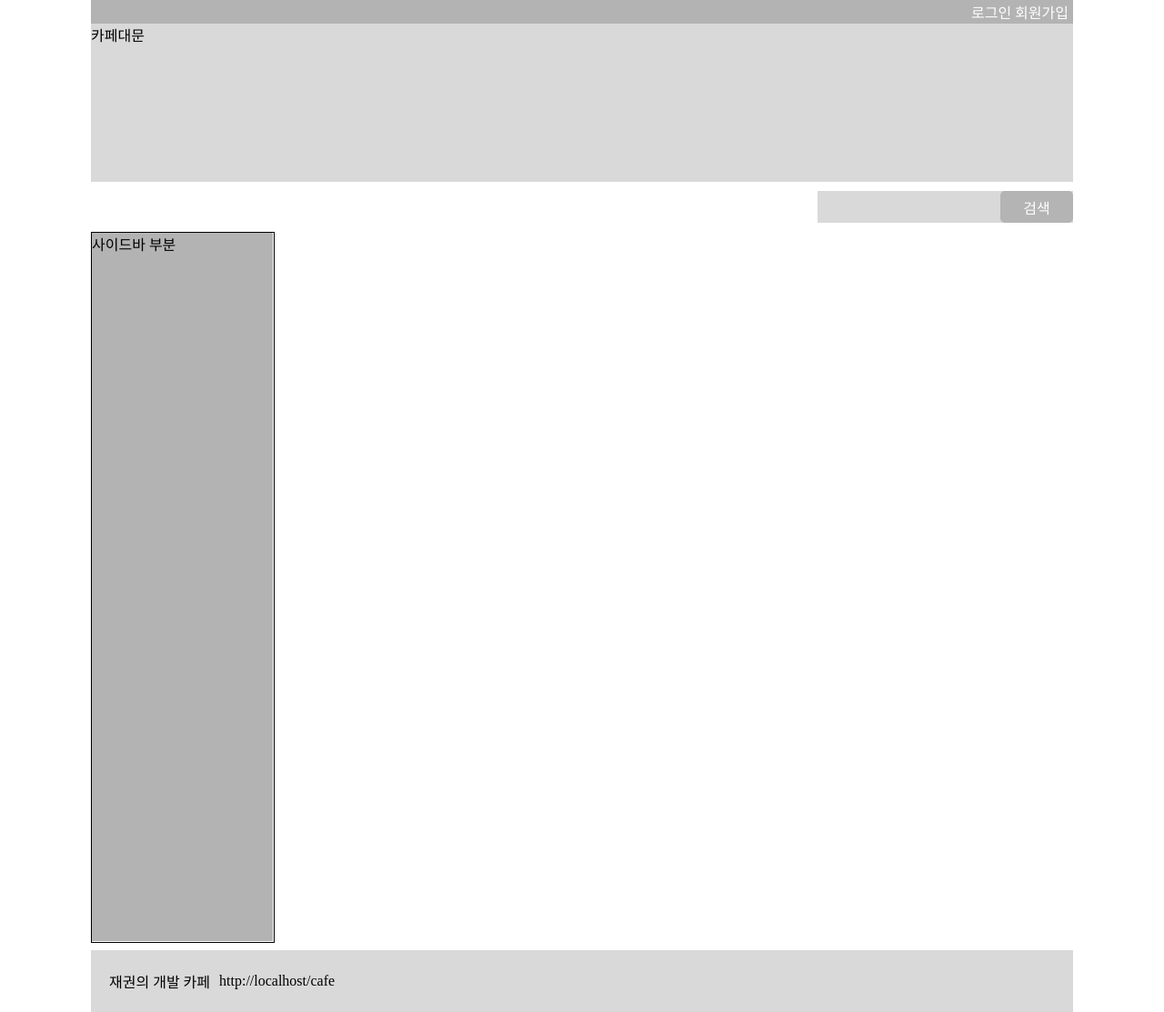
After one commit to yongsubchoi/naver_cafe, a CodeIgniter app: the page made by CI/application/views/layouts/layout.php in a window 1280 px wide. The commit adds this page. Shown: the whole page at 91% size. Run offline with CodeIgniter, Linux system fonts and the light colour scheme; data that the repository does not hold is empty.

Commit message:
UPDATE header,footer,sidebar 레이아웃 파일들 하나로 통합

```diff
--- /dev/null
+++ b/CI/application/views/layouts/layout.php
@@ -0,0 +1,61 @@
+<!DOCTYPE html>
+<html>
+
+<head>
+  <title>title</title>
+  <link rel="stylesheet" href="<?php echo base_url('public/css/styles.css'); ?>">
+</head>
+
+<body>
+  <header>
+    <!-- 로그인, 회원가입 부분 -->
+    <div class="login_signUp_style">
+      <div></div>
+      <div>
+        <span>로그인</span>
+        <span>회원가입</span>
+      </div>
+    </div>
+    <!-- 카페 대문 부분 -->
+    <div class="cafe_door">
+      카페대문
+    </div>
+
+  </header>
+
+  <!-- 검색 창 부분 -->
+  <div class="search_section">
+    <div></div>
+    <!-- 검색 창 -->
+    <div class="search_bar">
+      <div></div>
+      <div class="search_btn">
+        <p>검색</p>
+      </div>
+    </div>
+  </div>
+
+  <!-- 메인 부분 -->
+  <div class="main_section">
+    <!-- 사이드바 부분 -->
+    <div class="side_bar_section">
+      <!-- 사이드바 -->
+      <div class="side_bar">
+        사이드바 부분
+      </div>
+    </div>
+
+    <?= $content ?>
+  </div>
+
+  <footer>
+    <div></div>
+    <!-- 푸터 부분 -->
+    <div class="footer_logo">
+      <div style="margin-left: 20px">재권의 개발 카페</div>
+      <div style="margin-left: 10px">http://localhost/cafe</div>
+    </div>
+  </footer>
+</body>
+
+</html>
--- a/CI/application/views/posts/index_view.php
+++ b/CI/application/views/posts/index_view.php
@@ -2,4 +2,3 @@
   <div class="main_posts">
     <?php echo $content; ?>
   </div>
-</div>
--- a/CI/public/css/styles.css
+++ b/CI/public/css/styles.css
@@ -27,6 +27,8 @@ header {
   flex-direction: row;
   justify-content: space-between;
   align-items: center;
+  margin-right: 10px;
+  color: #FFFEFE;
 }
 .cafe_door {
   width: 100%;
```
Also changed, not shown: CI/application/libraries/Layouts.php (+7 -4 lines).
